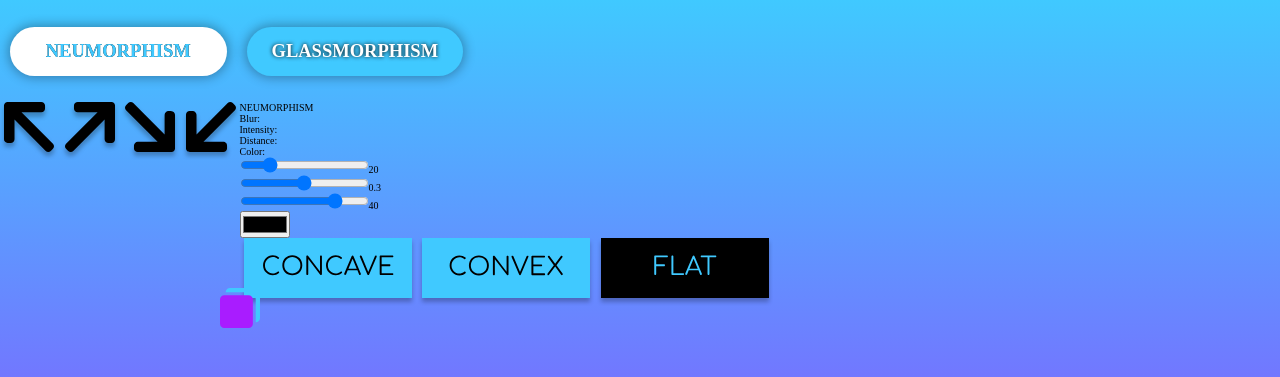
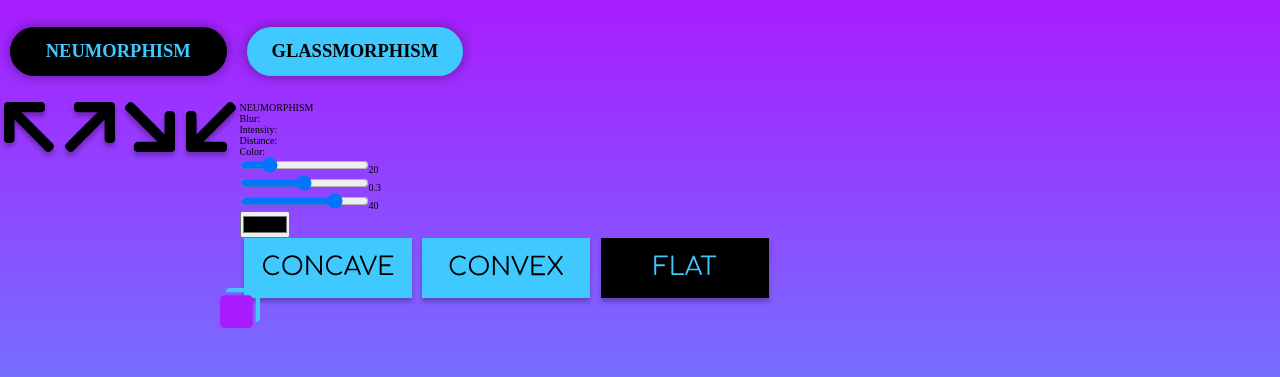
Before and after one commit to inomag/UI-UX-Components, a website: page src/next.html in a window 1280 px wide. Shown: the top 377 px of the page. Drawn offline with Linux system fonts and the light colour scheme.

Commit message:
Neumorphism styling

```diff
--- a/src/style.css
+++ b/src/style.css
@@ -13,7 +13,9 @@ a{
     text-decoration: none;
 }
 #body1{
-    background: #EF709B;
+    height: 100vh;
+    background: linear-gradient(180deg, #EF709B 0%, #FA9372 100%);
+    /* background: #EF709B; */
 }
 #header1{
     height: 12.79vh;
@@ -249,7 +251,7 @@ a{
 
 #body2{
     height: 100vh;
-    background: linear-gradient(180deg, #40c9ff 0%, #a91cff 100%);
+    background: linear-gradient(180deg, #A91CFF 0%, #40C9FF 100%);
 }
 #header2{
     height: 12.79vh;
@@ -257,13 +259,33 @@ a{
     flex-direction: row;
     align-items: center;
 }
+#nav2Active,
+#nav2Inactive{
+    font-size: calc(1rem + 00.6667vw);
+    height: calc(3.25vh + 1.8vw);
+    width: calc(150px + 5.2vw);
+    font-family: 'Comfortaa';
+    font-style: normal;
+    font-weight: bold;
+    line-height: 22px;
+    display: flex;
+    justify-content: center;
+    align-items: center;
+    text-align: center;
+    color: #000000;
+    text-shadow: 0px 0px 4px #000000;
+    margin: 0 10px;
+    cursor: pointer;
+    border-radius: 5.18vw;
+}
 #nav2Active{
-    background: white;
+    background: black;
     color: #40c9ff;
     text-shadow: 0 0 0.5px #000000;
     box-shadow: 0px 0px 11px 2px rgba(0, 0, 0, 0.30);
 }
 #nav2Inactive{
     background: #40c9ff;
+    text-shadow: none;
     box-shadow: 0px 0px 11px 2px rgba(0, 0, 0, 0.30);
 }
```
